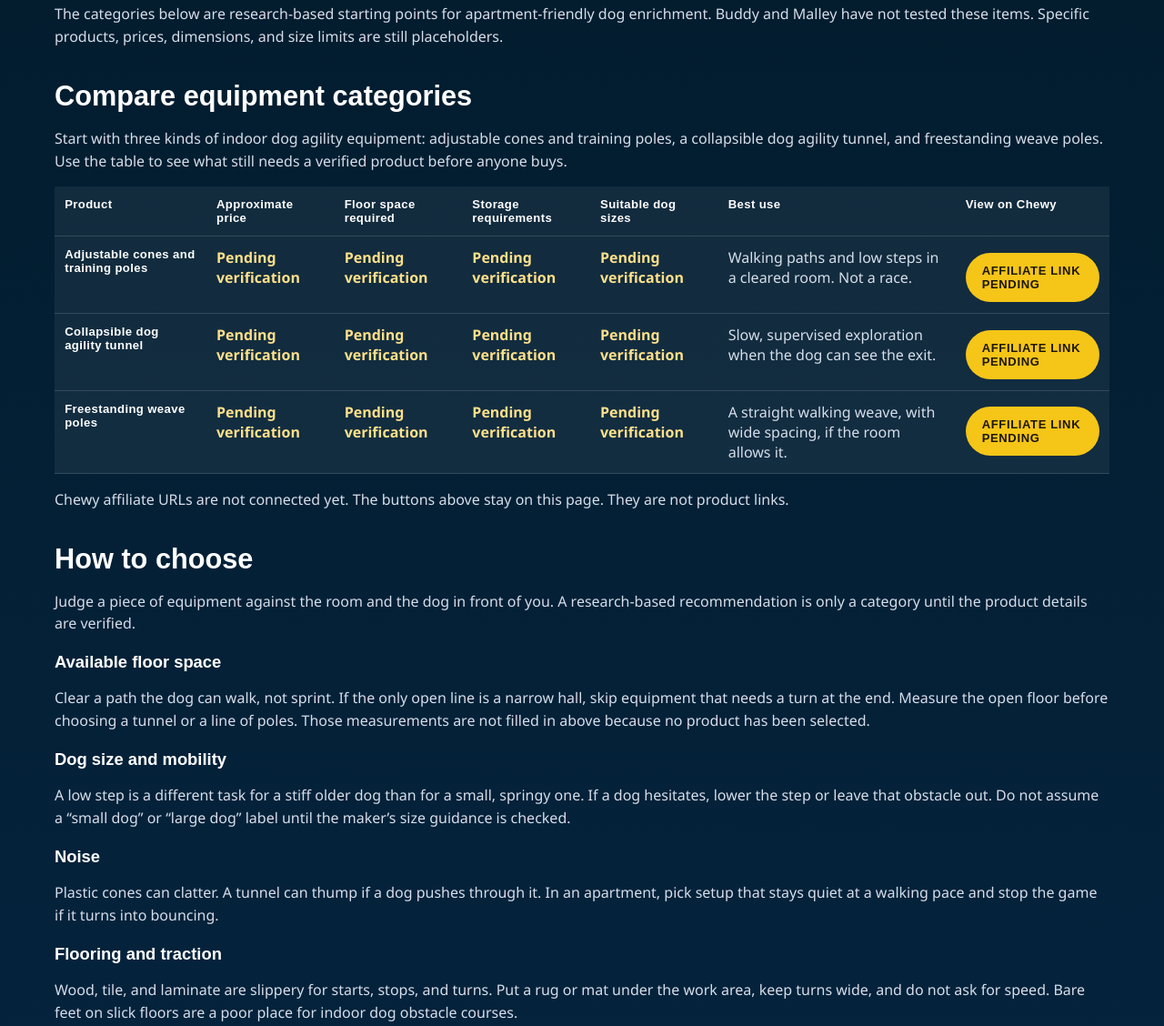
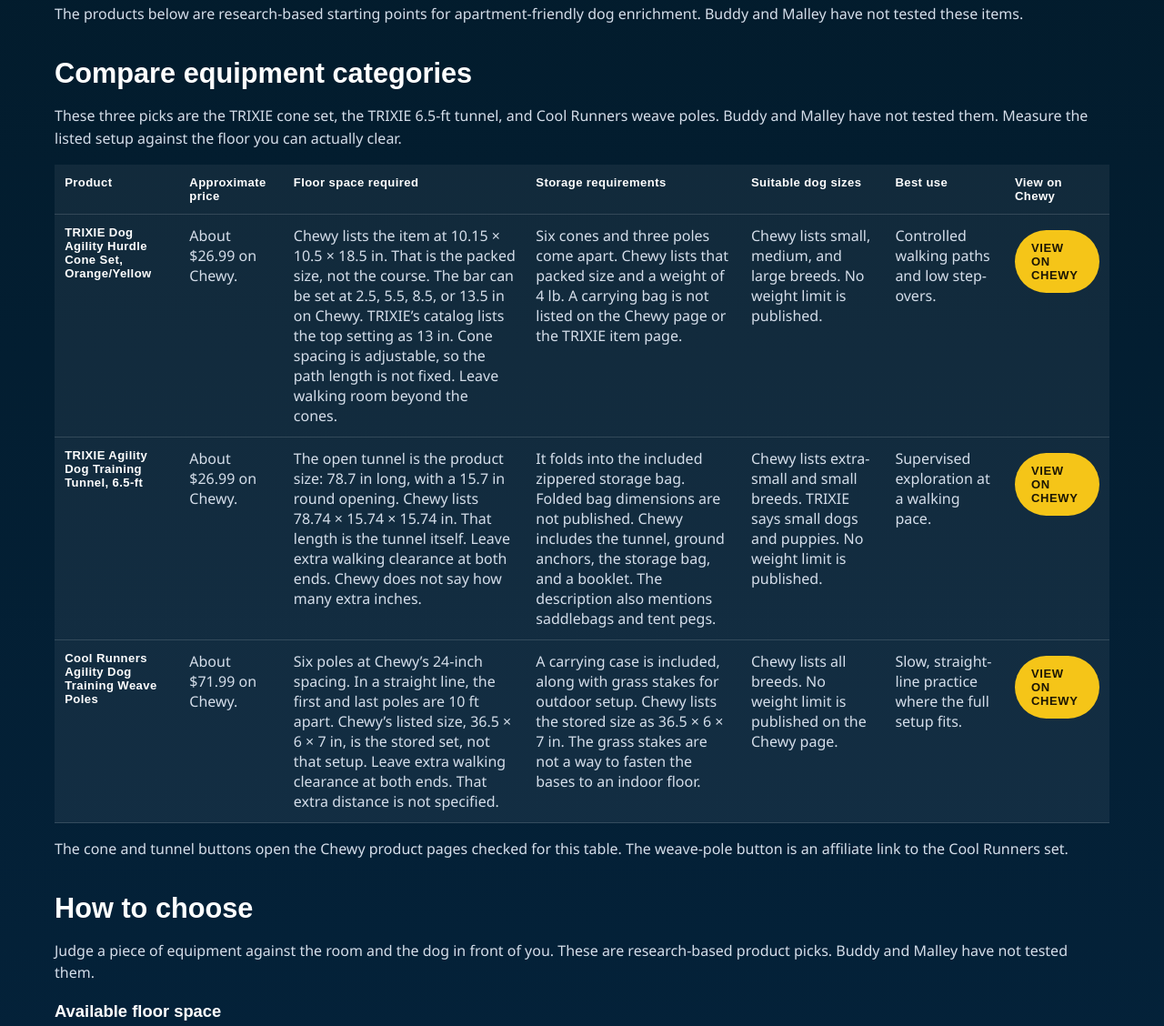
Before and after one commit to michaelk046/BuddyMalleyPlayCo, a plain HTML site: page indoor-dog-exercise-small-apartments.html in a window 1280 px wide. Shown: the part 1347-2475 px from the top of the page at 91% size. Drawn offline with Linux system fonts and the light colour scheme.

Commit message:
Publish the verified indoor exercise products and their Chewy links.
Co-authored-by: Cursor <cursoragent@cursor.com>

```diff
--- a/indoor-dog-exercise-small-apartments.html
+++ b/indoor-dog-exercise-small-apartments.html
@@ -71,7 +71,7 @@
             "name": "How much apartment space do I need?",
             "acceptedAnswer": {
               "@type": "Answer",
-              "text": "A cleared walking path is enough for cone work, stays, and scent games. Exact floor space for cones, a tunnel, or weave poles is still pending verification for a specific product."
+              "text": "Cone spacing is adjustable, so that path length is not fixed. The TRIXIE 6.5-ft tunnel is 78.7 inches long and needs extra room at both ends to walk in and out. Six Cool Runners weave poles at the listed 24-inch spacing span 10 feet from the first pole to the last, plus clearance at both ends. Chewy does not state how many extra inches to leave."
             }
           },
           {
@@ -79,7 +79,7 @@
             "name": "Does this work for small and large dogs?",
             "acceptedAnswer": {
               "@type": "Answer",
-              "text": "Slow skill work can suit many sizes when the path is wide enough and the dog is comfortable. Size limits for a particular tunnel or pole set have not been verified yet."
+              "text": "Chewy lists the tunnel for extra-small and small breeds, the cone set for small through large breeds, and the weave poles for all breeds. None of those Chewy pages publishes a weight limit. Use the low cone bar for a step-over, and skip the tunnel if the 15.7-inch opening is too small for the dog."
             }
           },
           {
@@ -186,19 +186,19 @@
             <p class="bm-eyebrow">Research-based recommendation</p>
             <h1>Best Indoor Dog Exercise Equipment for Small Apartments</h1>
             <p>A short outdoor walk can disappear when it rains, snows, or the pavement is too hot. In an apartment, the replacement is not a faster game in the hallway. It is controlled movement and mental work in the space you can clear.</p>
-            <p class="bm-disclosure" id="affiliate-disclosure">This guide contains affiliate links. We may earn a commission from qualifying purchases at no additional cost to you.</p>
+            <p class="bm-disclosure" id="affiliate-disclosure">The weave-pole button is an affiliate link. We may earn a commission from qualifying purchases made through that link, at no additional cost to you.</p>
           </div>
         </div>
 
         <h2>Why small apartments need a different plan</h2>
         <p>Rain, snow, ice, storms, and extreme heat all shorten the time a dog can spend outside. A studio or one-bedroom also has furniture, slick floors, and neighbors who can hear a gallop. Indoor dog exercise for small apartments works better as slow paths, low steps, and sniffing than as an indoor obstacle course run at speed.</p>
-        <p>The categories below are research-based starting points for apartment-friendly dog enrichment. Buddy and Malley have not tested these items. Specific products, prices, dimensions, and size limits are still placeholders.</p>
+        <p>The products below are research-based starting points for apartment-friendly dog enrichment. Buddy and Malley have not tested these items.</p>
 
         <h2 id="compare">Compare equipment categories</h2>
-        <p>Start with three kinds of indoor dog agility equipment: adjustable cones and training poles, a collapsible dog agility tunnel, and freestanding weave poles. Use the table to see what still needs a verified product before anyone buys.</p>
+        <p>These three picks are the TRIXIE cone set, the TRIXIE 6.5-ft tunnel, and Cool Runners weave poles. Buddy and Malley have not tested them. Measure the listed setup against the floor you can actually clear.</p>
         <div class="bm-table-wrap">
           <table class="bm-compare">
-            <caption class="visually-hidden">Placeholder comparison of indoor dog exercise equipment categories. Prices, dimensions, and Chewy links are not verified yet.</caption>
+            <caption class="visually-hidden">Comparison of the TRIXIE cone set, the TRIXIE 6.5-ft tunnel, and Cool Runners weave poles, with Chewy prices and the sizes published for each product.</caption>
             <thead>
               <tr>
                 <th scope="col">Product</th>
@@ -212,53 +212,53 @@
             </thead>
             <tbody>
               <tr id="cones">
-                <th scope="row">Adjustable cones and training poles</th>
-                <td data-label="Approximate price"><span class="bm-pending">Pending verification</span></td>
-                <td data-label="Floor space required"><span class="bm-pending">Pending verification</span></td>
-                <td data-label="Storage requirements"><span class="bm-pending">Pending verification</span></td>
-                <td data-label="Suitable dog sizes"><span class="bm-pending">Pending verification</span></td>
-                <td data-label="Best use">Walking paths and low steps in a cleared room. Not a race.</td>
-                <td data-label="View on Chewy"><a class="btn gold" href="#affiliate-pending">Affiliate link pending</a></td>
+                <th scope="row">TRIXIE Dog Agility Hurdle Cone Set, Orange/Yellow</th>
+                <td data-label="Approximate price">About $26.99 on Chewy.</td>
+                <td data-label="Floor space required">Chewy lists the item at 10.15 × 10.5 × 18.5 in. That is the packed size, not the course. The bar can be set at 2.5, 5.5, 8.5, or 13.5 in on Chewy. TRIXIE’s catalog lists the top setting as 13 in. Cone spacing is adjustable, so the path length is not fixed. Leave walking room beyond the cones.</td>
+                <td data-label="Storage requirements">Six cones and three poles come apart. Chewy lists that packed size and a weight of 4 lb. A carrying bag is not listed on the Chewy page or the TRIXIE item page.</td>
+                <td data-label="Suitable dog sizes">Chewy lists small, medium, and large breeds. No weight limit is published.</td>
+                <td data-label="Best use">Controlled walking paths and low step-overs.</td>
+                <td data-label="View on Chewy"><a class="btn gold" href="https://www.chewy.com/trixie-dog-agility-hurdle-cone-set/dp/359982" target="_blank" rel="noopener noreferrer">View on Chewy</a></td>
               </tr>
               <tr id="tunnel">
-                <th scope="row">Collapsible dog agility tunnel</th>
-                <td data-label="Approximate price"><span class="bm-pending">Pending verification</span></td>
-                <td data-label="Floor space required"><span class="bm-pending">Pending verification</span></td>
-                <td data-label="Storage requirements"><span class="bm-pending">Pending verification</span></td>
-                <td data-label="Suitable dog sizes"><span class="bm-pending">Pending verification</span></td>
-                <td data-label="Best use">Slow, supervised exploration when the dog can see the exit.</td>
-                <td data-label="View on Chewy"><a class="btn gold" href="#affiliate-pending">Affiliate link pending</a></td>
+                <th scope="row">TRIXIE Agility Dog Training Tunnel, 6.5-ft</th>
+                <td data-label="Approximate price">About $26.99 on Chewy.</td>
+                <td data-label="Floor space required">The open tunnel is the product size: 78.7 in long, with a 15.7 in round opening. Chewy lists 78.74 × 15.74 × 15.74 in. That length is the tunnel itself. Leave extra walking clearance at both ends. Chewy does not say how many extra inches.</td>
+                <td data-label="Storage requirements">It folds into the included zippered storage bag. Folded bag dimensions are not published. Chewy includes the tunnel, ground anchors, the storage bag, and a booklet. The description also mentions saddlebags and tent pegs.</td>
+                <td data-label="Suitable dog sizes">Chewy lists extra-small and small breeds. TRIXIE says small dogs and puppies. No weight limit is published.</td>
+                <td data-label="Best use">Supervised exploration at a walking pace.</td>
+                <td data-label="View on Chewy"><a class="btn gold" href="https://www.chewy.com/trixie-agility-dog-training-tunnel/dp/169705" target="_blank" rel="noopener noreferrer">View on Chewy</a></td>
               </tr>
               <tr id="weaves">
-                <th scope="row">Freestanding weave poles</th>
-                <td data-label="Approximate price"><span class="bm-pending">Pending verification</span></td>
-                <td data-label="Floor space required"><span class="bm-pending">Pending verification</span></td>
-                <td data-label="Storage requirements"><span class="bm-pending">Pending verification</span></td>
-                <td data-label="Suitable dog sizes"><span class="bm-pending">Pending verification</span></td>
-                <td data-label="Best use">A straight walking weave, with wide spacing, if the room allows it.</td>
-                <td data-label="View on Chewy"><a class="btn gold" href="#affiliate-pending">Affiliate link pending</a></td>
+                <th scope="row">Cool Runners Agility Dog Training Weave Poles</th>
+                <td data-label="Approximate price">About $71.99 on Chewy.</td>
+                <td data-label="Floor space required">Six poles at Chewy’s 24-inch spacing. In a straight line, the first and last poles are 10 ft apart. Chewy’s listed size, 36.5 × 6 × 7 in, is the stored set, not that setup. Leave extra walking clearance at both ends. That extra distance is not specified.</td>
+                <td data-label="Storage requirements">A carrying case is included, along with grass stakes for outdoor setup. Chewy lists the stored size as 36.5 × 6 × 7 in. The grass stakes are not a way to fasten the bases to an indoor floor.</td>
+                <td data-label="Suitable dog sizes">Chewy lists all breeds. No weight limit is published on the Chewy page.</td>
+                <td data-label="Best use">Slow, straight-line practice where the full setup fits.</td>
+                <td data-label="View on Chewy"><a class="btn gold" href="https://www.creator.anchor.store/a/rvjejaDaB6" target="_blank" rel="noopener noreferrer sponsored">View on Chewy</a></td>
               </tr>
             </tbody>
           </table>
         </div>
-        <p id="affiliate-pending">Chewy affiliate URLs are not connected yet. The buttons above stay on this page. They are not product links.</p>
+        <p>The cone and tunnel buttons open the Chewy product pages checked for this table. The weave-pole button is an affiliate link to the Cool Runners set.</p>
 
         <h2>How to choose</h2>
-        <p>Judge a piece of equipment against the room and the dog in front of you. A research-based recommendation is only a category until the product details are verified.</p>
+        <p>Judge a piece of equipment against the room and the dog in front of you. These are research-based product picks. Buddy and Malley have not tested them.</p>
         <h3>Available floor space</h3>
-        <p>Clear a path the dog can walk, not sprint. If the only open line is a narrow hall, skip equipment that needs a turn at the end. Measure the open floor before choosing a tunnel or a line of poles. Those measurements are not filled in above because no product has been selected.</p>
+        <p>Clear a path the dog can walk, not sprint. If the only open line is a narrow hall, skip equipment that needs a turn at the end. The tunnel is 78.7 inches long before you add room to walk in and out. Six weave poles at 24-inch spacing run 10 feet from the first pole to the last, and still need space at both ends. The cone set does not have one fixed length, because the cones slide along the poles.</p>
         <h3>Dog size and mobility</h3>
-        <p>A low step is a different task for a stiff older dog than for a small, springy one. If a dog hesitates, lower the step or leave that obstacle out. Do not assume a “small dog” or “large dog” label until the maker’s size guidance is checked.</p>
+        <p>A low step is a different task for a stiff older dog than for a small, springy one. If a dog hesitates, lower the step or leave that obstacle out. Chewy lists the tunnel for extra-small and small breeds, the cone set for small, medium, and large breeds, and the weave poles for all breeds. None of the three pages publishes a weight limit. The lowest cone bar is 2.5 inches, for a step-over rather than a jump.</p>
         <h3>Noise</h3>
         <p>Plastic cones can clatter. A tunnel can thump if a dog pushes through it. In an apartment, pick setup that stays quiet at a walking pace and stop the game if it turns into bouncing.</p>
         <h3>Flooring and traction</h3>
         <p>Wood, tile, and laminate are slippery for starts, stops, and turns. Put a rug or mat under the work area, keep turns wide, and do not ask for speed. Bare feet on slick floors are a poor place for indoor dog obstacle courses.</p>
         <h3>Storage</h3>
-        <p>Apartment storage is part of the purchase. Cones and poles should pack away. A tunnel should collapse only when the dog is not in it, and it should store where it will not pop open in a closet. Exact folded sizes are pending verification.</p>
+        <p>Apartment storage is part of the purchase. The cone pieces come apart, and Chewy lists that set at 10.15 × 10.5 × 18.5 inches. A carrying bag is not listed for it. Collapse the tunnel only when the dog is not in it, and store the included bag where it will not pop open. The folded bag size is not published. The weave poles include a carrying case, listed at 36.5 × 6 × 7 inches.</p>
         <h3>Ease of setup</h3>
         <p>If setup takes longer than the session, it will not get used on a rainy weeknight. Favor pieces one person can place and remove without rearranging the whole room.</p>
         <h3>Budget</h3>
-        <p>Prices in the table are intentionally blank. Compare a verified price with the free games below before buying. Equipment is optional. The skills are not.</p>
+        <p>When this page was checked, Chewy listed the cone set and the 6.5-ft tunnel at $26.99 each, and the weave poles at $71.99. Prices change. Compare them with the free games below before buying. Equipment is optional. The skills are not.</p>
 
         <h2>Five indoor exercises</h2>
         <p>Keep each session short. Reward calmly. Stop while the dog is still comfortable. None of these ask for high jumps, tight turns, or fast running.</p>
@@ -287,11 +287,11 @@
         <div id="faq">
           <details>
             <summary>How much apartment space do I need?</summary>
-            <p>A cleared walking path is enough for cone work, stays, and scent games. Exact floor space for cones, a tunnel, or weave poles is still pending verification for a specific product.</p>
+            <p>Cone spacing is adjustable, so that path length is not fixed. The 6.5-ft tunnel is 78.7 inches long and needs extra room at both ends to walk in and out. Six weave poles at 24-inch spacing span 10 feet from the first pole to the last, plus clearance at both ends. Chewy does not state how many extra inches to leave.</p>
           </details>
           <details>
             <summary>Does this work for small and large dogs?</summary>
-            <p>Slow skill work can suit many sizes when the path is wide enough and the dog is comfortable. Size limits for a particular tunnel or pole set have not been verified yet.</p>
+            <p>Chewy lists the tunnel for extra-small and small breeds, the cone set for small through large breeds, and the weave poles for all breeds. No weight limit is published on those pages. Use the low cone bar for a step-over, and skip the tunnel if the 15.7-inch opening is too small for the dog.</p>
           </details>
           <details>
             <summary>What can we do when the weather cancels the walk?</summary>
```
